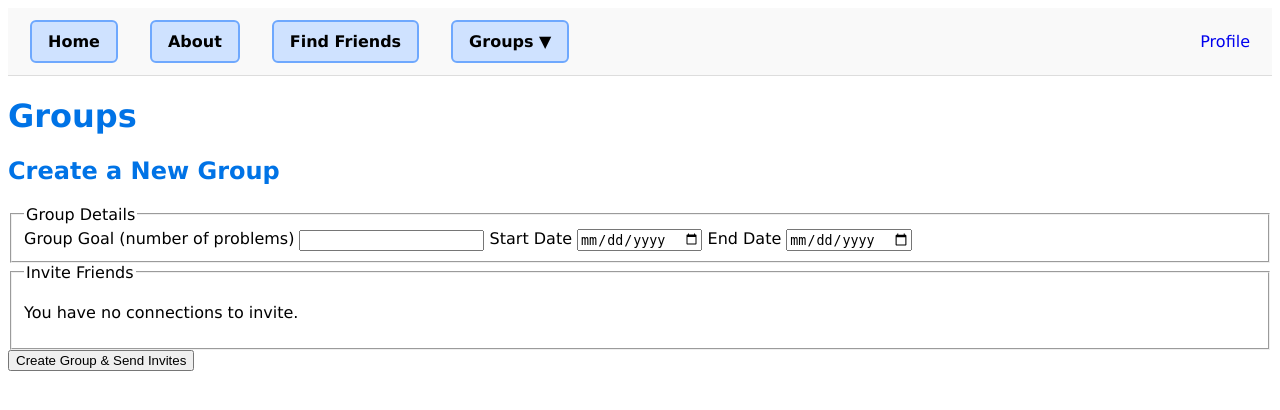
After one commit to nessa272/LeetCode-Competition, a Flask app: template templates/create_group.html in a window 1280 px wide. The commit adds this page. Shown: the top 410 px of the page. Run offline with Flask 3, Linux system fonts and the light colour scheme; the template is opened without the code that fills it, so the values that code supplies are empty; the visitor is signed in with stand-in values (Sample User, id 1).

Commit message:
most of group branch changes

```diff
--- a/app.py
+++ b/app.py
@@ -66,7 +66,7 @@ def refresh_all():
     for person in people:
         refresh_profile(person['pid'], person['lc_username'])
     conn.close()
-
+# --------------------LOGIN/AUTHENTICATION ROUTES------------------
 @app.route('/signup', methods=['GET', 'POST'])
 def signup():
     if request.method == 'GET':
@@ -86,12 +86,7 @@ def signup():
 
     # Create new person in database
     try:
-        curs.execute('''
-            INSERT INTO person (lc_username, current_streak, longest_streak,
-                                total_problems, num_coins)
-            VALUES (%s, 0, 0, 0, 0)
-        ''', [lc_username])
-        person_id = curs.lastrowid
+        person_id = db_queries.create_person(conn, username, lc_username)
     except Exception as err:
         flash(f"Error creating person record: {err}")
         return redirect(url_for('signup'))
@@ -100,11 +95,7 @@ def signup():
 
     # Put in database
     try:
-        curs.execute('''
-            INSERT INTO userpass (username, hashed, person_id)
-            VALUES (%s, %s, %s)
-        ''', [username, hashed, person_id])
-        conn.commit()
+        db_queries.create_userpass(conn, username, hashed, person_id)
     except Exception as err:
         flash(f"Username already taken.")
         return redirect(url_for('signup'))
@@ -128,12 +119,7 @@ def login():
     conn = dbi.connect()
     curs = dbi.dict_cursor(conn)
 
-    curs.execute('''
-        SELECT username, hashed, person_id
-        FROM userpass
-        WHERE username = %s
-    ''', [username])
-    row = curs.fetchone()
+    row = db_queries.get_userpass_by_username(conn, username)
 
     if row is None:
         flash("Invalid username or password")
@@ -157,6 +143,129 @@ def logout():
     session.clear()
     flash("Logged out.")
     return redirect(url_for('login'))
+
+# --------------------GROUP ROUTES------------------
+@app.route("/create_group", methods=["GET", "POST"])
+def create_group():
+    if 'pid' not in session:
+        flash("You must be logged in to create a group")
+        return redirect(url_for("login"))
+
+    conn = dbi.connect()
+
+    # Fetch connections
+    connections = db_queries.get_connections_with_group_status(conn, session['pid'])
+
+    if request.method == "POST":
+        group_goal = request.form.get("group_goal")
+        comp_start = request.form.get("comp_start")
+        comp_end = request.form.get("comp_end")
+        invitees = request.form.getlist("invitees")  # array of pid as strings
+
+        try:
+            # Create group
+            gid = db_queries.create_group(conn, group_goal, comp_start, comp_end)
+
+            # Assign current user
+            db_queries.assign_user_to_group(conn, session['pid'], gid)
+
+            # Assign invitees -- IN FUTURE, THIS WILL BE THEY NEED TO ACCEPT FIRST, NOT AUTOMATICALLY ASSIGN
+            if invitees:
+                invitee_ids = [int(pid) for pid in invitees]
+                db_queries.assign_multiple_users_to_group(conn, gid, invitee_ids)
+
+            flash("Group created successfully!")
+            return redirect(url_for("view_group", gid=gid))
+
+        except Exception as e:
+            conn.rollback()
+            flash(f"Error creating group: {e}")
+    return render_template("create_group.html", connections=connections)
+
+
+@app.route("/group/<int:gid>")
+def view_group(gid):
+    if 'pid' not in session:
+        return redirect(url_for('login'))
+
+    conn = dbi.connect()
+    group = db_queries.get_group_info(conn, gid)
+    members = db_queries.get_group_members(conn, gid)
+
+    # Connections for invite form (friends not in a group)
+    connections = db_queries.get_connections_with_group_status(conn, session['pid'])
+
+    return render_template(
+        "view_group.html",
+        group=group,
+        members=members,
+        connections=connections
+    )
+
+
+
+@app.route("/group/<int:gid>/remove_member", methods=["POST"])
+def remove_member(gid):
+    if 'pid' not in session:
+        return redirect(url_for('login'))
+
+    remove_pid = request.form.get("pid")
+    conn = dbi.connect()
+    curs = dbi.dict_cursor(conn)
+
+    try:
+        # Remove member from group (set gid to NULL)
+        db_queries.remove_user_from_group(conn, remove_pid, gid)
+        flash("Member removed!")
+    except Exception as e:
+        conn.rollback()
+        flash(f"Error: {e}")
+
+    return redirect(url_for("view_group", gid=gid))
+
+@app.route("/group/<int:gid>/add_member", methods=["POST"])
+def add_member(gid):
+    if 'pid' not in session:
+        return redirect(url_for("login"))
+
+    new_pid = request.form.get("pid")
+    conn = dbi.connect()
+
+    try:
+        db_queries.assign_user_to_group(conn, new_pid, gid)
+        flash("Member added!")
+    except Exception as e:
+        flash(f"Error adding member: {e}")
+
+    return redirect(url_for("view_group", gid=gid))
+
+@app.route("/my_group")
+def my_group():
+    if 'pid' not in session:
+        flash("You must be logged in to view your group.")
+        return redirect(url_for('login'))
+
+    conn = dbi.connect()
+    person = db_queries.get_person_by_pid(conn, session['pid'])
+
+    if person['gid']:
+        # User in group
+        group = db_queries.get_group_info(conn, person['gid'])
+        members = db_queries.get_group_members(conn, person['gid'])
+        # Connections for invite form (friends not in a group)
+        connections = db_queries.get_connections_with_group_status(conn, session['pid'])
+    else:
+        # User not in  group
+        group = None
+        members = None
+        connections = None
+
+    return render_template(
+        "view_group.html",
+        group=group,
+        members=members,
+        connections=connections
+    )
 
 @app.route('/find_friends/', methods=['GET', 'POST'])
 def find_friends():
--- a/static/style.css
+++ b/static/style.css
@@ -108,3 +108,31 @@ h1 {
 .about-container {
     padding: 20px 40px 20px 50px;
 }
+
+/* Dropdown styling */
+.navbar ul { list-style-type: none; margin: 0; padding: 0; display: flex; }
+.navbar li { position: relative; padding: 0 10px; }
+.navbar a { text-decoration: none; padding: 10px; display: block; }
+
+.dropdown-content {
+    display: none;
+    position: absolute;
+    background-color: white;
+    min-width: 150px;
+    box-shadow: 0px 4px 8px rgba(0,0,0,0.2);
+    z-index: 1;
+}
+
+.dropdown-content a {
+    padding: 8px 12px;
+    display: block;
+    color: black;
+}
+
+.dropdown:hover .dropdown-content {
+    display: block;
+}
+
+.dropbtn {
+    cursor: pointer;
+}
--- a/templates/base.html
+++ b/templates/base.html
@@ -14,9 +14,19 @@
 {% block nav %}
 <nav class="navbar">
   <ul class="nav-left">
-    <li><a href="{{url_for('index')}}">Home</a></li>
-    <li><a href="{{url_for('about')}}">About</a></li>
+    <li><a href="{{ url_for('index') }}">Home</a></li>
+    <li><a href="{{ url_for('about') }}">About</a></li>
     <li><a href="{{url_for('find_friends')}}">Find Friends</a></li>
+
+    {% if session.get('pid') %}
+    <li class="dropdown">
+      <a href="#" class="dropbtn">Groups ▼</a>
+      <div class="dropdown-content">
+        <a href="{{ url_for('create_group') }}">Create Group</a>
+        <a href="{{ url_for('my_group') }}">My Group</a>
+      </div>
+    </li>
+    {% endif %}
   </ul>
 
   <div class="nav-right">
--- /dev/null
+++ b/templates/create_group.html
@@ -0,0 +1,45 @@
+{% extends "base.html" %}
+
+{% block main_content %}
+<h1>Groups</h1>
+
+<h2>Create a New Group</h2>
+
+<form method="POST" action="{{ url_for('create_group') }}">
+    <fieldset>
+        <legend>Group Details</legend>
+
+        <label>Group Goal (number of problems)</label>
+        <input type="number" name="group_goal" required>
+
+        <label>Start Date</label>
+        <input type="date" name="comp_start" required>
+
+        <label>End Date</label>
+        <input type="date" name="comp_end" required>
+    </fieldset>
+
+    <fieldset>
+        <legend>Invite Friends</legend>
+        {% if connections %}
+            {% for user in connections %}
+                {% if user.in_group %}
+                    <label style="color:gray;">
+                        {{ user.name }} (User in group)
+                    </label><br>
+                {% else %}
+                    <input type="checkbox" name="invitees" value="{{ user.pid }}">
+                    <label>{{ user.name }}</label><br>
+                {% endif %}
+            {% endfor %}
+        {% else %}
+            <p>You have no connections to invite.</p>
+        {% endif %}
+    </fieldset>
+
+    <button type="submit">Create Group & Send Invites</button>
+</form>
+
+
+
+{% endblock %}
```
Also changed, not shown: db_queries.py (+130 -4 lines), templates/view_group.html (added, +57 -0 lines).
